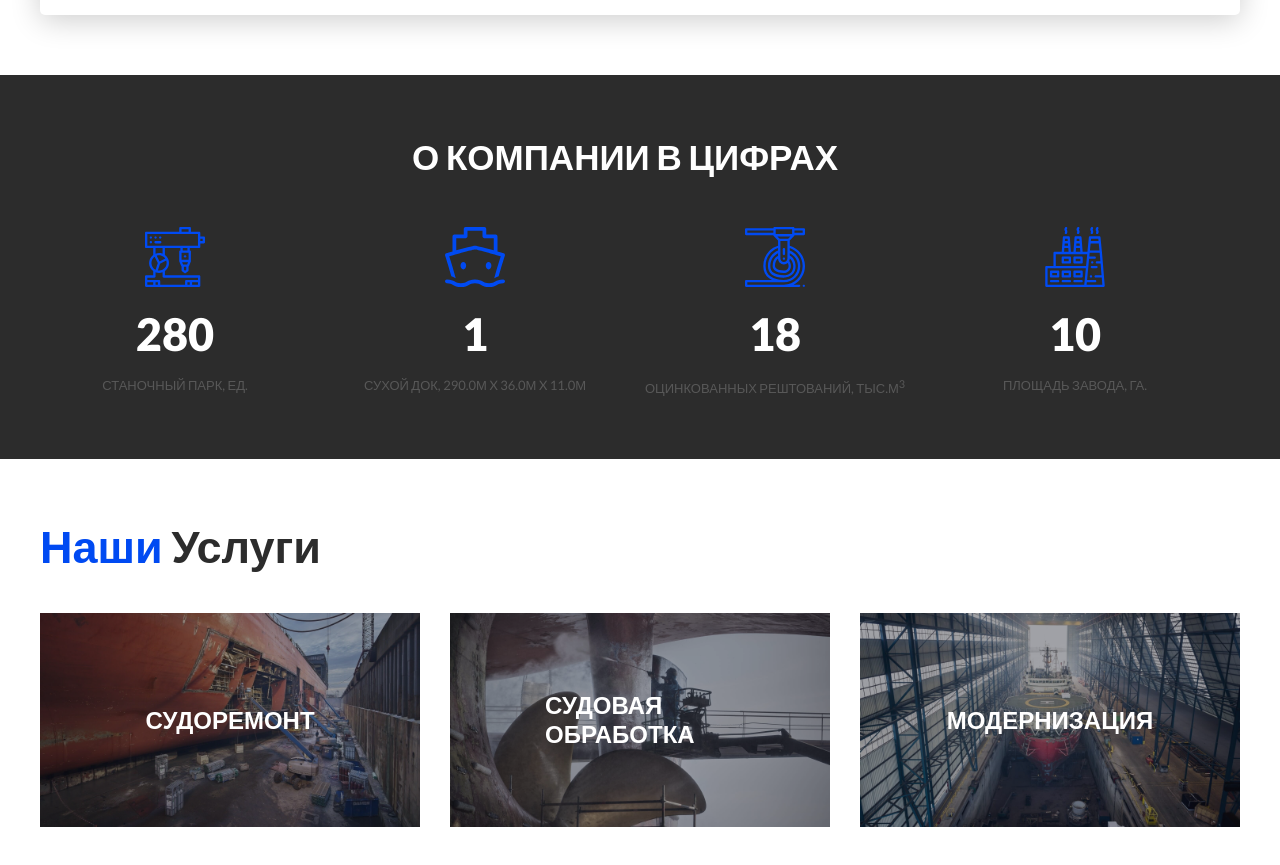
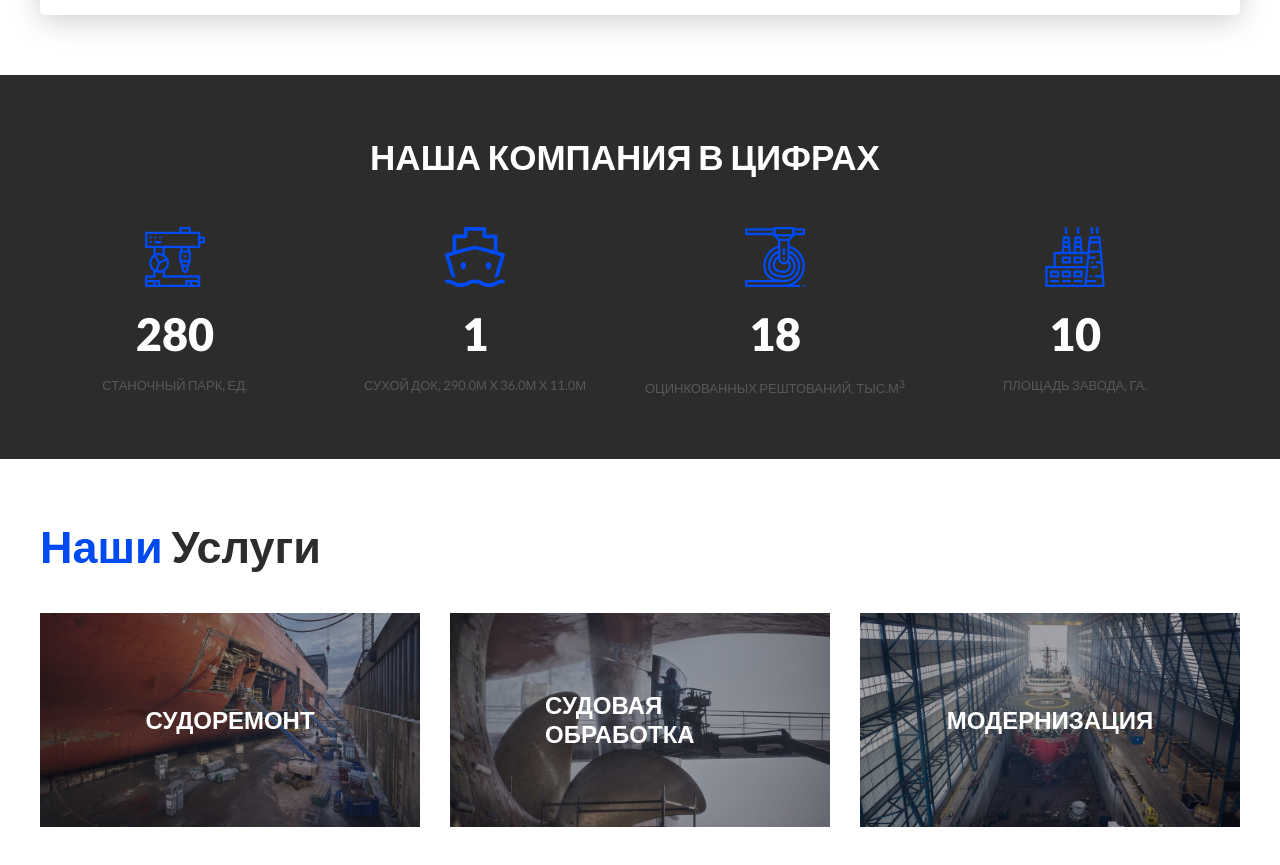
Before and after one commit to Andreycska/remkor, a plain HTML site: page index.html in a window 1280 px wide. Shown: the part 1080-1945 px from the top of the page. Drawn offline with Linux system fonts and the light colour scheme.

Commit message:
fixed about block

```diff
--- a/index.html
+++ b/index.html
@@ -146,7 +146,7 @@
         <div class="container">
             <div class="plant__inner">
                 <div class="plant__header">
-                    <h2 class="plant__title">О компании в цифрах</h2>
+                    <h2 class="plant__title">Наша компания в цифрах</h2>
                 </div>
                 <div class="plant__item">
                     <img class="plant__icon" src="assets/images/icon/drilling.svg" alt="drilling">
```
